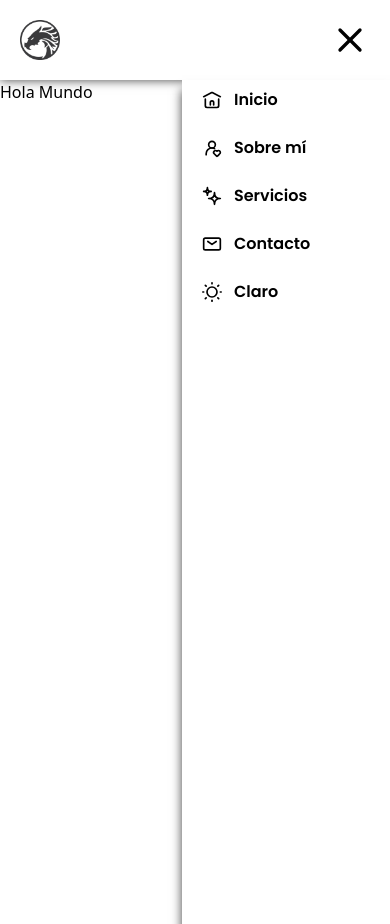
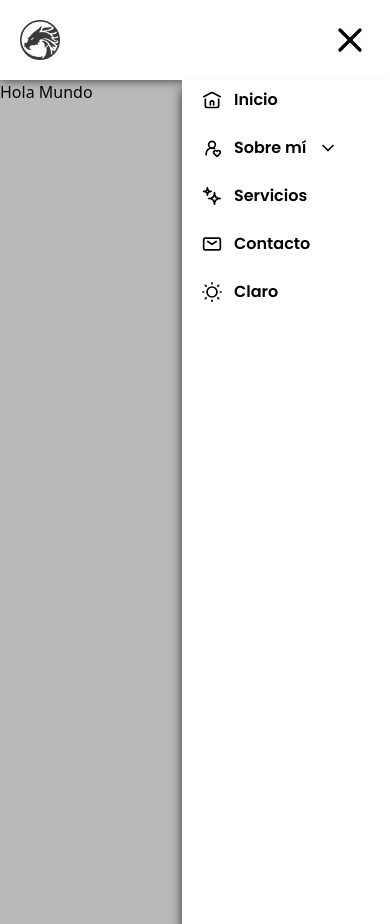
Before and after one commit to Rysted/portfolio, a React (Vite) app: page / in a window 390 px wide. Both pictures are taken after a click on the button 350 px from the left and 40 px from the top of the page. Built offline with nearby package versions, Linux system fonts and the light colour scheme.

Commit message:
Actualiza los atributos de estilo de los elementos SVG en Icons.tsx y se agrega un submenú desplegable en Header.tsx

```diff
--- a/src/Icons/Icons.tsx
+++ b/src/Icons/Icons.tsx
@@ -8,9 +8,9 @@ export const Burger = ({
   return (
     <>
       <svg
-        stroke-width="2"
-        stroke-linecap="round"
-        stroke-linejoin="round"
+        strokeWidth="2"
+        strokeLinecap="round"
+        strokeLinejoin="round"
         viewBox="0 0 24 24"
         xmlns="http://www.w3.org/2000/svg"
         className={`${
@@ -41,9 +41,9 @@ export const Close = ({ hover = false }: { hover: boolean }) => {
     <svg
       viewBox="0 0 24 24"
       xmlns="http://www.w3.org/2000/svg"
-      stroke-width="2"
-      stroke-linecap="round"
-      stroke-linejoin="round"
+      strokeWidth="2"
+      strokeLinecap="round"
+      strokeLinejoin="round"
       className={`${
         hover
           ? "group-hover:stroke-primary transition-all ease-in duration-200"
@@ -59,9 +59,9 @@ export const Home = ({ hover = false }: { hover: boolean }) => {
   return (
     <svg
       viewBox="0 0 24 24"
-      stroke-width="2"
-      stroke-linecap="round"
-      stroke-linejoin="round"
+      strokeWidth="2"
+      strokeLinecap="round"
+      strokeLinejoin="round"
       xmlns="http://www.w3.org/2000/svg"
       className={`${
         hover
@@ -81,9 +81,9 @@ export const AboutMe = ({ hover = false }: { hover: boolean }) => {
     <svg
       viewBox="0 0 24 24"
       xmlns="http://www.w3.org/2000/svg"
-      stroke-width="2"
-      stroke-linecap="round"
-      stroke-linejoin="round"
+      strokeWidth="2"
+      strokeLinecap="round"
+      strokeLinejoin="round"
       className={`${
         hover
           ? "group-hover:stroke-primary transition-all ease-in duration-200"
@@ -97,13 +97,41 @@ export const AboutMe = ({ hover = false }: { hover: boolean }) => {
   );
 };
 
+export const NavArrowDown = ({
+  hover = false,
+  subMenu,
+}: {
+  hover: boolean;
+  subMenu: boolean;
+}) => {
+  return (
+    <svg
+      stroke-width="1.5"
+      viewBox="0 0 24 24"
+      xmlns="http://www.w3.org/2000/svg"
+      strokeWidth="2"
+      strokeLinecap="round"
+      strokeLinejoin="round"
+      className={`${
+        hover
+          ? "group-hover:stroke-primary transition-all ease-in duration-200"
+          : ""
+      } ${
+        subMenu ? "rotate-180" : "rotate-0"
+      } h-5 my-auto stroke-light_text dark:stroke-dark_text fill-none`}
+    >
+      <path d="M6 9L12 15L18 9"></path>
+    </svg>
+  );
+};
+
 export const Services = ({ hover = false }: { hover: boolean }) => {
   return (
     <svg
       viewBox="0 0 24 24"
       xmlns="http://www.w3.org/2000/svg"
-      stroke-width="2"
-      stroke-linejoin="round"
+      strokeWidth="2"
+      strokeLinejoin="round"
       className={`${
         hover
           ? "group-hover:stroke-primary transition-all ease-in duration-200"
@@ -121,9 +149,9 @@ export const Contact = ({ hover = false }: { hover: boolean }) => {
     <svg
       viewBox="0 0 24 24"
       xmlns="http://www.w3.org/2000/svg"
-      stroke-width="2"
-      stroke-linecap="round"
-      stroke-linejoin="round"
+      strokeWidth="2"
+      strokeLinecap="round"
+      strokeLinejoin="round"
       className={`${
         hover
           ? "group-hover:stroke-primary transition-all ease-in duration-200"
@@ -141,9 +169,9 @@ export const Sun = ({ hover = false }: { hover: boolean }) => {
     <svg
       viewBox="0 0 24 24"
       xmlns="http://www.w3.org/2000/svg"
-      stroke-width="2"
-      stroke-linecap="round"
-      stroke-linejoin="round"
+      strokeWidth="2"
+      strokeLinecap="round"
+      strokeLinejoin="round"
       className={`${
         hover
           ? "group-hover:stroke-primary transition-all ease-in duration-200"
@@ -168,9 +196,9 @@ export const Moon = ({ hover = false }: { hover: boolean }) => {
     <svg
       viewBox="0 0 24 24"
       xmlns="http://www.w3.org/2000/svg"
-      stroke-width="2"
-      stroke-linecap="round"
-      stroke-linejoin="round"
+      strokeWidth="2"
+      strokeLinecap="round"
+      strokeLinejoin="round"
       className={`${
         hover
           ? "group-hover:stroke-primary transition-all ease-in duration-200"
--- a/src/components/layouts/Header.tsx
+++ b/src/components/layouts/Header.tsx
@@ -4,10 +4,21 @@ import Menu from "./Menu";
 import Theme from "./Theme";
 
 // Icons
-import { Home, AboutMe, Services, Contact } from "../../Icons/Icons";
+import {
+  Home,
+  AboutMe,
+  NavArrowDown,
+  Services,
+  Contact,
+} from "../../Icons/Icons";
 
 const Header = () => {
   const [isOpenMenu, setIsOpenMenu] = useState<boolean>(false);
+  const [subMenu, setSubMenu] = useState<boolean>(false);
+
+  const toggleSubMenu = () => {
+    setSubMenu(!subMenu);
+  };
 
   const toggleSidebar = () => {
     setIsOpenMenu(!isOpenMenu);
@@ -24,6 +35,12 @@ const Header = () => {
         />
         <Menu isOpenMenu={isOpenMenu} toggleSidebar={toggleSidebar} />
       </div>
+      <div
+        className={`${
+          isOpenMenu ? "fixed" : "hidden"
+        } w-full h-full bg-dark_background dark:bg-light_background opacity-30 cursor-pointer`}
+        onClick={toggleSidebar}
+      ></div>
       <div
         className={`bg-light_background dark:bg-dark_background fixed ${
           isOpenMenu ? "right-0" : "-right-56"
@@ -47,15 +64,40 @@ const Header = () => {
               </a>
             </li>
             <li>
-              <a
-                href="#about"
+              <button
                 className="group flex gap-x-3 py-2 transition-all ease-in duration-300"
+                onClick={toggleSubMenu}
               >
                 <AboutMe hover={true} />
                 <span className="text-base font-semibold dark:text-dark_text group-hover:text-primary transition-all ease-in duration-200">
                   Sobre mí
                 </span>
-              </a>
+                <NavArrowDown hover={true} subMenu={subMenu} />
+              </button>
+              <div
+                className={`${
+                  subMenu ? "h-28 py-2" : "h-0 py-0"
+                } overflow-hidden px-2 flex flex-col justify-between bg-light_highlight dark:bg-dark_highlight rounded transition-all ease-in duration-200`}
+              >
+                <a
+                  href="#skills"
+                  className="text-base font-medium text-light_text_secondary dark:text-dark_text hover:text-primary transition-all ease-in duration-200"
+                >
+                  Habilidades
+                </a>
+                <a
+                  href="#projects"
+                  className="text-base font-medium text-light_text_secondary dark:text-dark_text hover:text-primary transition-all ease-in duration-200"
+                >
+                  Proyectos
+                </a>
+                <a
+                  href="#formation"
+                  className="text-base font-medium text-light_text_secondary dark:text-dark_text hover:text-primary transition-all ease-in duration-200"
+                >
+                  Fromación
+                </a>
+              </div>
             </li>
             <li>
               <a
--- a/tailwind.config.js
+++ b/tailwind.config.js
@@ -10,9 +10,11 @@ export default {
       colors: {
         primary: "#5657FF",
         light_text: "#000000",
+        light_text_secondary: "#333333",
         light_background: "#FFFFFF",
         light_highlight: "#F5F5F5",
         dark_text: "#FFFFFF",
+        dark_text_secondary: "#CCCCCC",
         dark_background: "#171717",
         dark_highlight: "#212121",
       },
```
